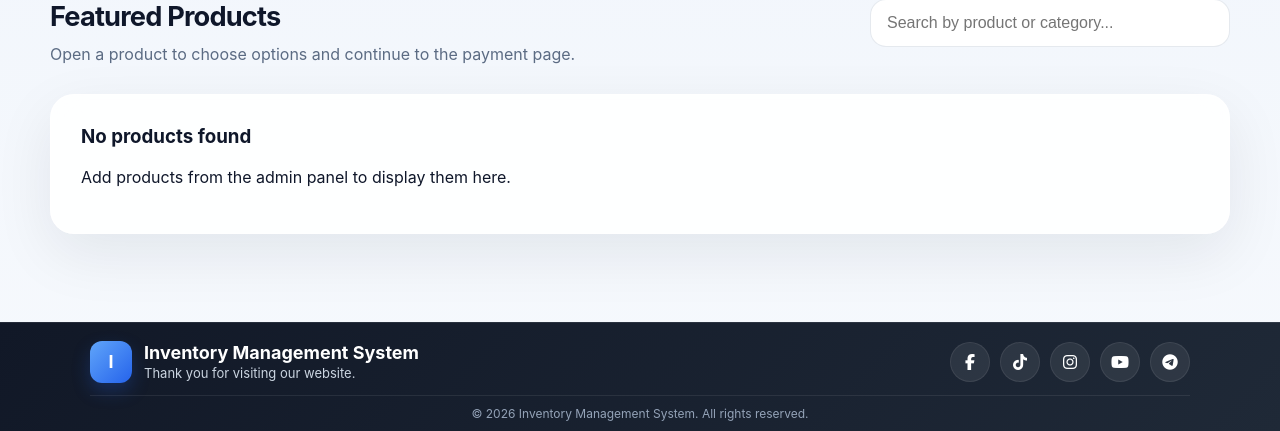
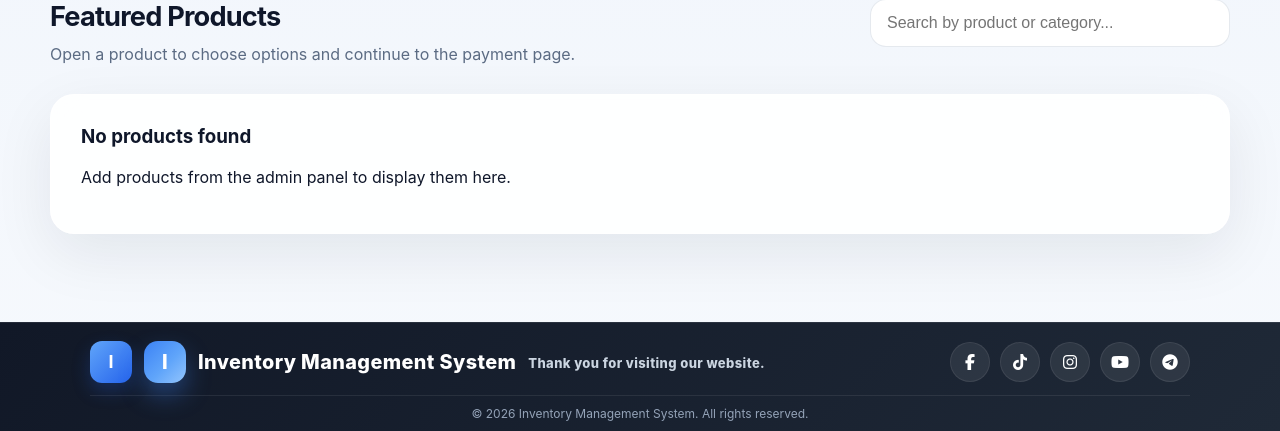
Before and after one commit to HoodieDeveloper/Inventory, a Django app: page / in a window 1280 px wide. Shown: the part 1140-1571 px from the top of the page. Run offline with Django 5.2, Linux system fonts and the light colour scheme; data that the repository does not hold is empty.

```diff
--- a/templates/base.html
+++ b/templates/base.html
@@ -62,10 +62,14 @@
         <div class="footer-brand">
             <div class="footer-logo">I</div>
             <div>
-                <h3>Inventory Management System</h3>
-                <p>Thank you for visiting our website.</p>
+                <a class="brand" href="{% url 'home' %}">
+                    <span class="brand-mark">I</span>
+                    <span>Inventory Management System</span>
+                    <p>Thank you for visiting our website.</p>
+                </a>
             </div>
         </div>
+
 
         <div class="footer-social">
             <a href="#" class="social-link facebook" aria-label="Facebook">
```
